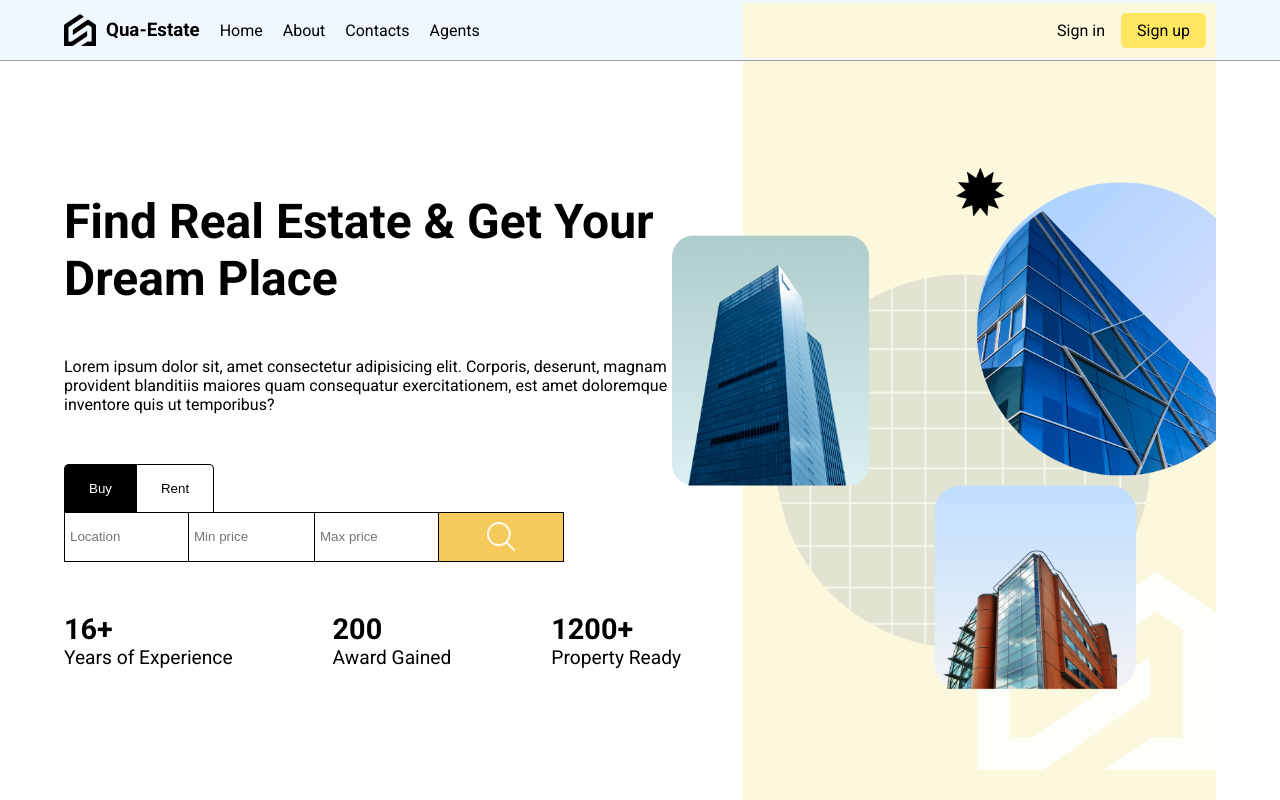
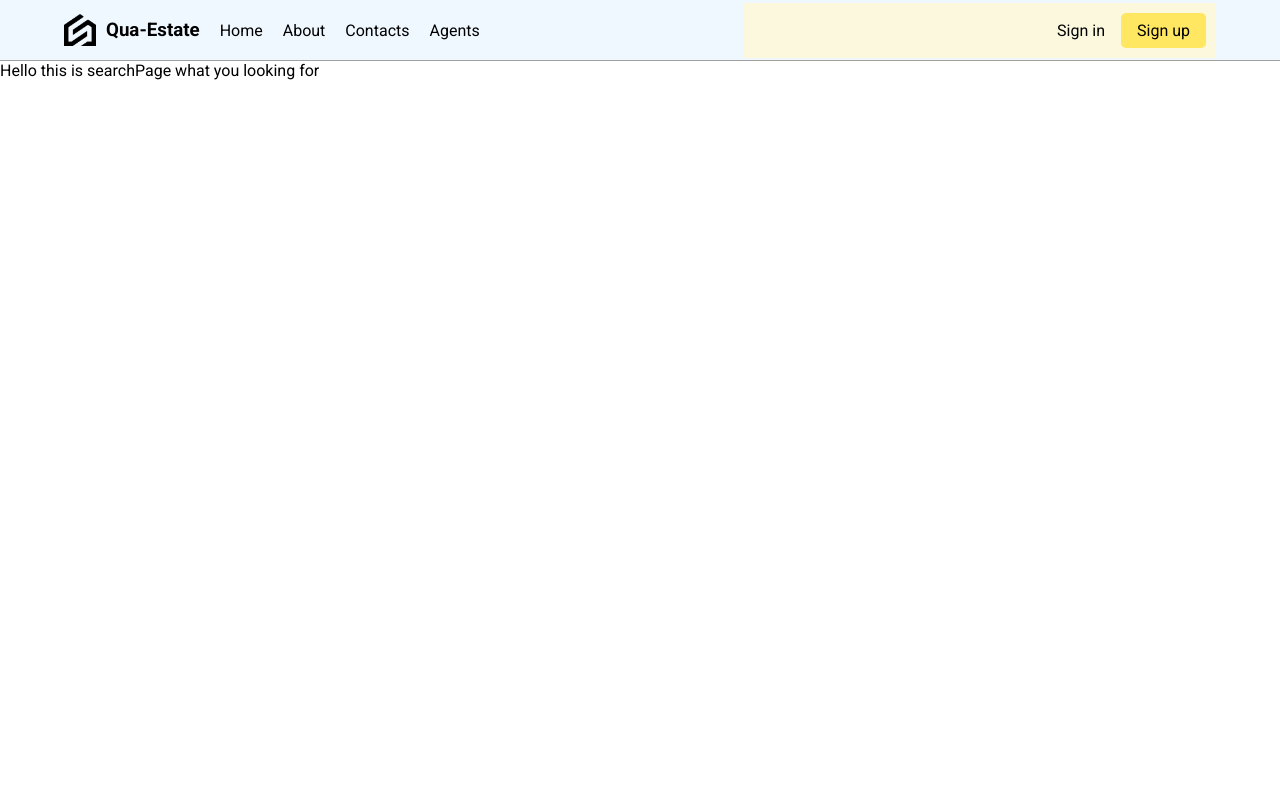
Before and after one commit to omertaskn452/project-real-estate, a React (Vite) app in the folder front-end/: page /search in a window 1280 px wide. Built offline with nearby package versions, Linux system fonts and the light colour scheme.

Commit message:
react router dom added and some bugs fixed

```diff
--- a/front-end/package.json
+++ b/front-end/package.json
@@ -11,7 +11,9 @@
   },
   "dependencies": {
     "react": "^18.3.1",
-    "react-dom": "^18.3.1"
+    "react-dom": "^18.3.1",
+    "react-router": "^6.27.0",
+    "react-router-dom": "^6.27.0"
   },
   "devDependencies": {
     "@eslint/js": "^9.9.0",
--- a/front-end/src/App.jsx
+++ b/front-end/src/App.jsx
@@ -1,12 +1,29 @@
-import Navbar from "./components/navbar/Navbar"
-import Home from "./components/home/Home"
+import Layout from "./components/layout/Layout"
+import { createBrowserRouter, RouterProvider } from "react-router-dom"
+import Home from "./pages/home/Home"
+import Search from "./pages/search/Search"
+
 function App() {
 
+  const router = createBrowserRouter ([
+    {
+      path: '/',
+      element: <Layout/>,
+      children: [
+        {
+          path: '/',
+          element: <Home/>
+        },
+        {
+          path: '/search',
+          element: <Search/>
+        }
+      ]
+    }
+  ])
+
   return (
-    <>
-      <Navbar/>
-      <Home/>
-    </>
+      <RouterProvider router={router}/>
   )
 }
 
--- /dev/null
+++ b/front-end/src/components/layout/Layout.jsx
@@ -0,0 +1,15 @@
+import React from 'react'
+import './layout.css'
+import Navbar from '../navbar/Navbar'
+import {Outlet} from 'react-router-dom'
+
+const Layout = () => {
+  return (
+    <>
+      <Navbar/>
+      <Outlet/>
+    </>
+  )
+}
+
+export default Layout
--- a/front-end/src/components/navbar/Navbar.jsx
+++ b/front-end/src/components/navbar/Navbar.jsx
@@ -4,27 +4,10 @@ import './navbar.css'
 const Navbar = () => {
 
   const [isMenuOpened, setIsMenuOpened] = useState(false)
-  const [currentWidth, setCurrentWidth] = useState(window.innerWidth)
-
-  const updateWidth = () => {
-    setCurrentWidth(window.innerWidth)
-  }
-
-  useEffect(() => {
-    window.addEventListener("resize", updateWidth)
-
-    return() => {
-      window.addEventListener("resize", updateWidth)
-    }
-  }, [])
-
 
   const toggleMenu = () => {
     setIsMenuOpened(prevState => !prevState)
   }
-
-  console.log(currentWidth)
-
 
   return (
     <div className="navbar">
--- a/front-end/src/components/searchBar/SearchBar.jsx
+++ b/front-end/src/components/searchBar/SearchBar.jsx
@@ -29,7 +29,7 @@ const SearchBar = () => {
     return() => {
       window.addEventListener("resize", updateWidth)
     }
-  }, currentWidth)
+  }, [currentWidth])
 
   return (
     <div className="home-search">
--- a/front-end/src/components/home/Home.jsx
+++ b/front-end/src/pages/home/Home.jsx
@@ -1,6 +1,6 @@
 import React from 'react'
 import "./home.css"
-import SearchBar from '../searchBar/SearchBar'
+import SearchBar from '../../components/searchBar/SearchBar'
 
 const Home = () => {
   return (
--- /dev/null
+++ b/front-end/src/pages/search/Search.jsx
@@ -0,0 +1,13 @@
+import './search.css'
+
+import React from 'react'
+
+const SearchPage = () => {
+  return (
+    <div>
+      Hello this is searchPage what you looking for
+    </div>
+  )
+}
+
+export default SearchPage
```
Also changed, not shown: front-end/src/components/layout/layout.css (added), front-end/src/pages/home/home.css (renamed from front-end/src/components/home/home.css), front-end/src/pages/search/search.css (added), 1 other file (tests, documents, lock files or other folders).
